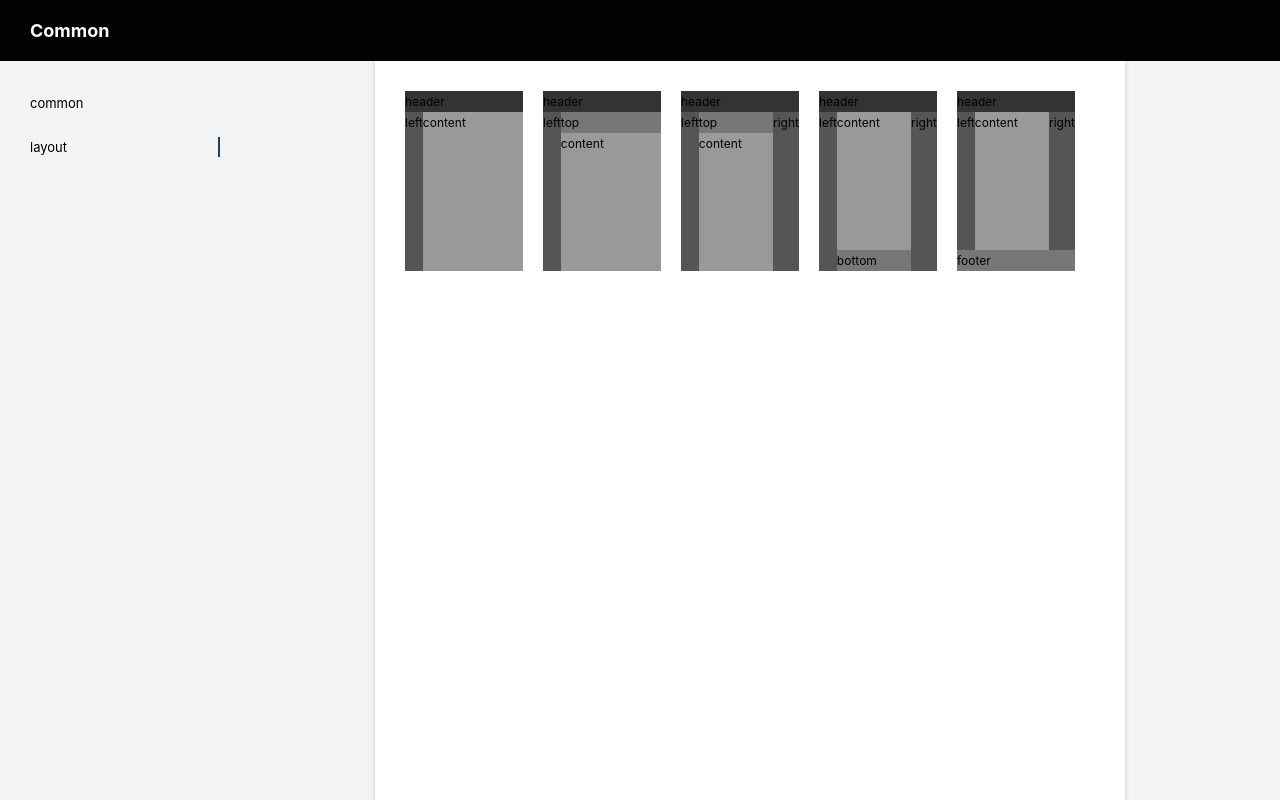
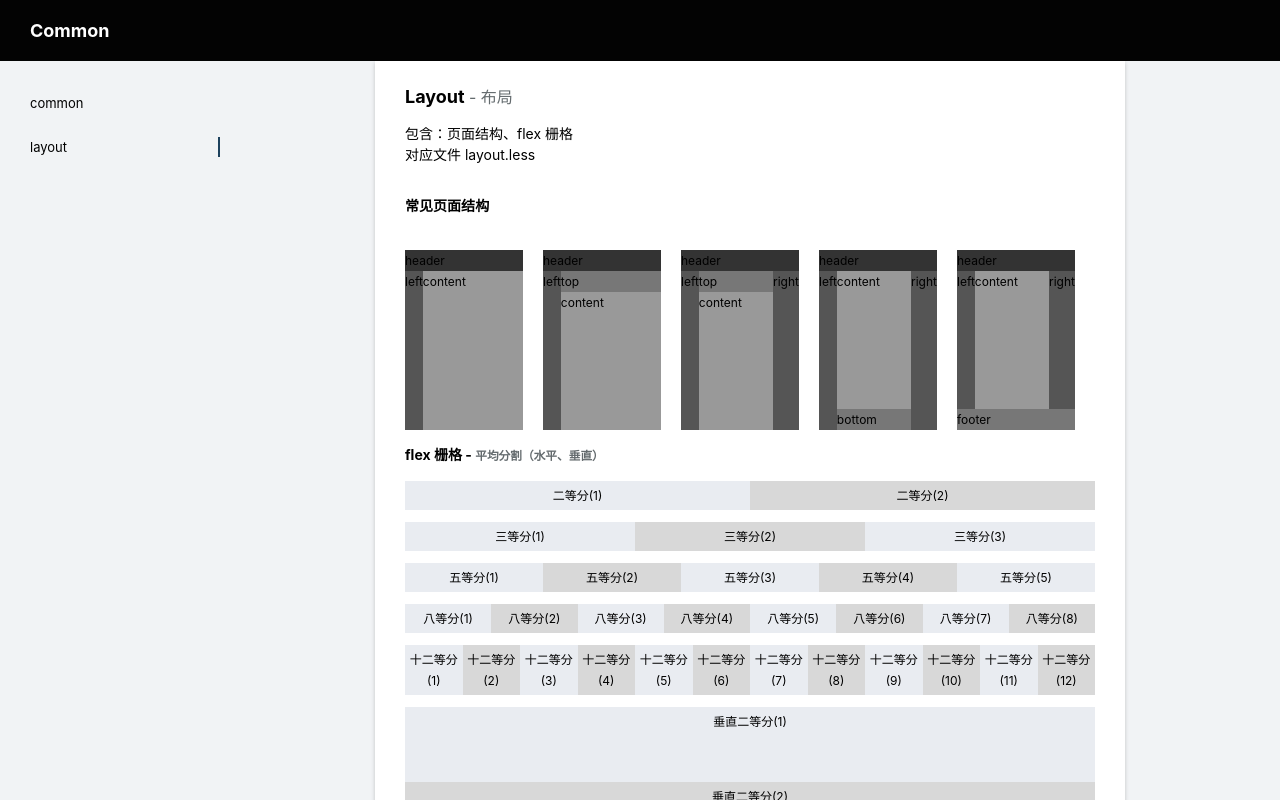
Before and after one commit to liyueyu/common-style, a Vue app: page / in a window 1280 px wide. Both pictures are taken after a click on the element "layout". Shown: the top 800 px of the page. Built offline with nearby package versions, Linux system fonts and the light colour scheme; a small style sheet from the web is missing.

Commit message:
component: layout

```diff
--- a/src/pages/cssComponents/layout.vue
+++ b/src/pages/cssComponents/layout.vue
@@ -1,5 +1,11 @@
 <template>
-    <div>
+    <div class="layout-page">
+        <div class="content-header">
+            <h2>Layout <small class="text-secondary f-s-16">- 布局</small></h2>
+            <p class="f-s-14">包含：页面结构、flex 栅格</p>
+            <p class="f-s-14">对应文件 layout.less</p>
+        </div>
+        <h3>常见页面结构</h3>
         <div class="layout-wrap">
             <div class="ui-flex-grid vertical-center horizontally-stretch" style="height: 100%">
                 <div class="ui-flex-grid-none bg-gray-3">header</div>
@@ -68,6 +74,32 @@
                 <div class="ui-flex-grid-none bg-gray-7">footer</div>
             </div>
         </div>
+        <h3>flex 栅格 - <small class="text-secondary">平均分割（水平、垂直）</small></h3>
+        <div class="flex-grid-wrap">
+            <div class="ui-flex-grid">
+                <div class="ui-flex-grid-item" v-for="index in 2">二等分({{index}})</div>
+            </div>
+            <div class="ui-flex-grid">
+                <div class="ui-flex-grid-item" v-for="index in 3">三等分({{index}})</div>
+            </div>
+            <div class="ui-flex-grid">
+                <div class="ui-flex-grid-item" v-for="index in 5">五等分({{index}})</div>
+            </div>
+            <div class="ui-flex-grid">
+                <div class="ui-flex-grid-item" v-for="index in 8">八等分({{index}})</div>
+            </div>
+            <div class="ui-flex-grid">
+                <div class="ui-flex-grid-item" v-for="index in 12">十二等分({{index}})</div>
+            </div>
+        </div>
+        <div class="flex-grid-wrap">
+            <div class="ui-flex-grid vertical-center">
+                <div class="ui-flex-grid-item" v-for="index in 2">垂直二等分({{index}})</div>
+            </div>
+            <div class="ui-flex-grid vertical-center">
+                <div class="ui-flex-grid-item" v-for="index in 5">垂直五等分({{index}})</div>
+            </div>
+        </div>
     </div>
 </template>
 
@@ -76,3 +108,19 @@
         name: 'layout'
     }
 </script>
+<style lang="less" scoped>
+    .flex-grid-wrap .ui-flex-grid{
+        text-align: center;
+        margin-bottom: 12px;
+        &.vertical-center {
+            height: 150px;
+        }
+        .ui-flex-grid-item {
+            padding: 4px ;
+            background-color: #e9ecf1;
+            &:nth-child(2n) {
+                background-color: #d8d8d8;
+            }
+        }
+    }
+</style>
```
